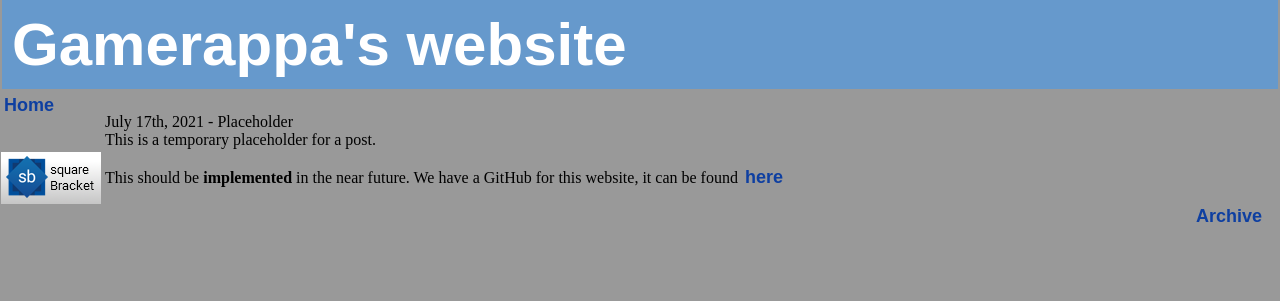
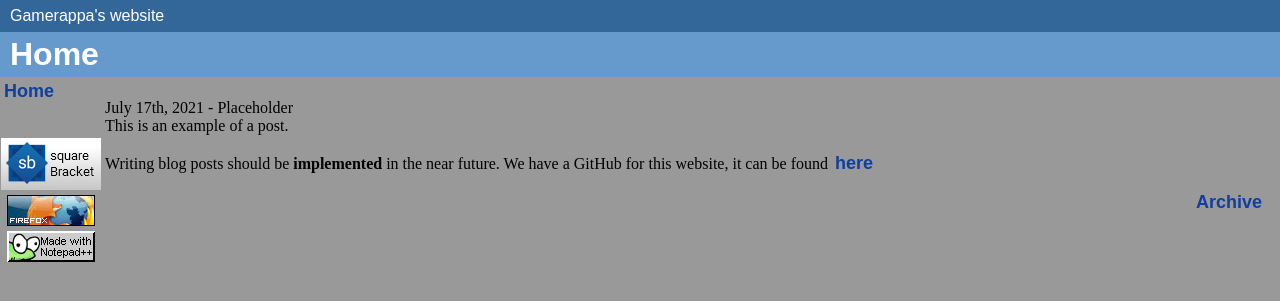
Before and after one commit to chazizgrkb/gamerappa-site, a PHP site: template templates/index.twig in a window 1280 px wide. Shown: the top 301 px of the page. Run offline with PHP 8.4, Linux system fonts and the light colour scheme; the template is opened without the code that fills it, so the values that code supplies are empty; some libraries are stand-ins or nearby versions.

Commit message:
move nav/sidebar to layout

```diff
--- a/css/main.css
+++ b/css/main.css
@@ -1,5 +1,12 @@
+#top-banner {
+	 font-family:"Arial";
+     padding: 7px 10px;
+     background-color: #336699;
+     color: white;
+     margin-top: 0px;
+}
 #banner {
-     padding: 10px;
+     padding: 4px 10px;
      background-color: #6699cc;
      color: white;
      margin-top: 0px;
@@ -53,9 +60,9 @@ A:hover .imgLink, A:active .imgLink {
 }
 h1 {
     font-family:"Arial";
-    font-size:60px;
+    font-size:32px;
     color:#000;
-    margin:2px;
+    margin:0px;
     padding:0px;
 }
 h2 {
--- a/templates/_layout.twig
+++ b/templates/_layout.twig
@@ -7,5 +7,39 @@
 		<link rel="stylesheet" href="/css/main.css">
 		<title>{% block title %}{% endblock %}</title>
 	</head>
-	<body>{% block content %}{% endblock %}</body>
+	<body>
+	<div id="top-banner">Gamerappa's website</div>
+	<h1 id="banner">{{ block('title') }}</h1>
+<table valign="top" width="100%" height="100%" cellspacing="0" border="0">
+	<tbody><tr><td class="crapCell" width="100" height="1"></td><td class="crapCell" width="254"></td><td class="crapCell"></td></tr>
+	<tr>
+		<td id="menuSection" width="100" valign="top">
+			<div id="MLwrapper"><a href="index.php">Home</a></div>
+			<br>
+			<center>
+
+			<br>
+			<div style="border:0px;border-color:#000000;border-style: solid;text-align:center;">
+				<a href="https://squarebracket.veselcraft.ru"><img style="border:0px;margin-left:-3px" src="/img/sb.png"></a>
+				<a href="https://www.mozilla.org/en-CA/firefox/new/"><img style="border:0px;margin-left:-3px" src="/img/firefox3.gif"></a>
+				<a href="https://notepad-plus-plus.org/"><img style="border:0px;margin-left:-3px" src="/img/notepadpp3.gif"></a>
+			</div>
+
+
+			</center>
+
+
+		</td>
+		<td colspan="2" id="contentSection" valign="top">
+			<br>
+	{% block content %}{% endblock %}
+	<!--
+<div class=datebar style="margin-left:2%; margin-right:2%; background-color:#155DEC">This is Blockland</div>
+<div class=news style="margin-left:2%; margin-right:2%;">This is the official website for Blockland.  Blockland is a non-competitive multiplayer game where you build with interconnecting bricks.</div>
+<br>//-->
+
+		</td>
+	</tr>
+</tbody></table>
+	</body>
 </html>
--- a/templates/index.twig
+++ b/templates/index.twig
@@ -3,46 +3,17 @@
 {% block title %}Home{% endblock %}
 
 	{% block content %}
-<h1 id="banner">Gamerappa's website</h1>
-<table valign="top" width="100%" height="100%" cellspacing="0" border="0">
-	<tbody><tr><td class="crapCell" width="100" height="1"></td><td class="crapCell" width="254"></td><td class="crapCell"></td></tr>
-	<tr>
-		<td id="menuSection" width="100" valign="top">
-			<div id="MLwrapper"><a href="index.php">Home</a></div>
-			<br>
-			<center>
-
-			<br>
-			<div style="border:0px;border-color:#000000;border-style: solid;text-align:center;">
-				<a href="https://squarebracket.veselcraft.ru"><img style="border:0px;margin-left:-3px" src="/img/sb.png"></a>
-			</div>
-
-
-			</center>
-
-
-		</td>
-		<td colspan="2" id="contentSection" valign="top">
-			<br>
 <div class="datebar">July 17th, 2021 - Placeholder</div>
 <div class="news">
-	This is a temporary placeholder for a post.<br>
+	This is an example of a post.<br>
 	<br>
-	This should be <b>implemented</b> in the near future. We have a GitHub for this website, it can be found <a href="https://github.com/chazizsquarebracket/gamerappa-site">here</a><br>
+	Writing blog posts should be <b>implemented</b> in the near future. We have a GitHub for this website, it can be found <a href="https://github.com/chazizsquarebracket/gamerappa-site">here</a><br>
 	<br>
 </div>
 
 <div style="padding-right:15px;" align="right">
 	<a href="archive.php">Archive</a>
 </div>
-<!--
-<div class=datebar style="margin-left:2%; margin-right:2%; background-color:#155DEC">This is Blockland</div>
-<div class=news style="margin-left:2%; margin-right:2%;">This is the official website for Blockland.  Blockland is a non-competitive multiplayer game where you build with interconnecting bricks.</div>
-<br>//-->
-
-		</td>
-	</tr>
-</tbody></table>
 
 {% if test %}
 <p>{{ test }}</p>
```
Also changed, not shown: img/firefox3.gif (added), img/notepadpp3.gif (added).
